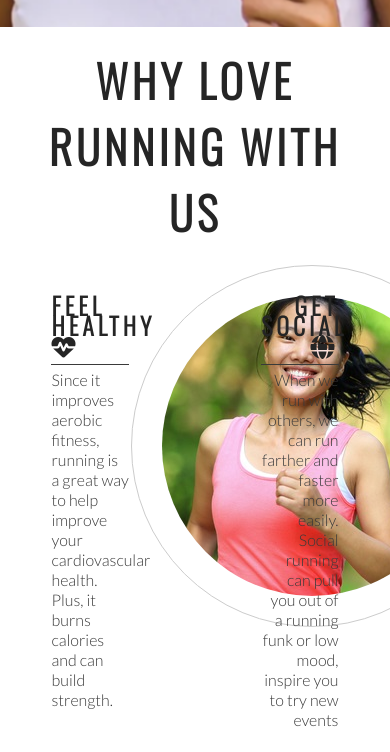
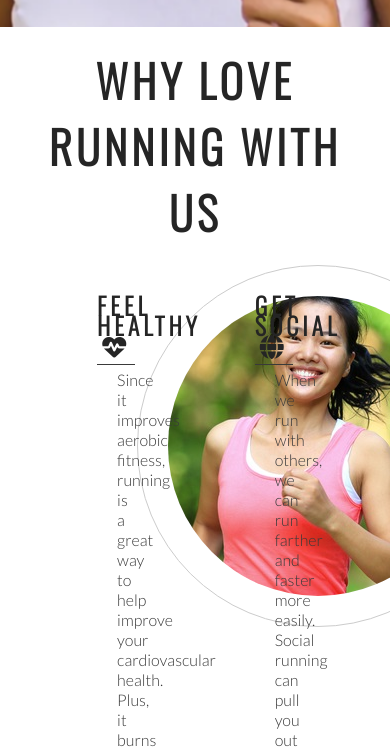
Before and after one commit to LadyNeowen/love-running, a plain HTML site: page index.html in a window 390 px wide. Shown: the part 693-1445 px from the top of the page. Drawn offline with nearby package versions, Linux system fonts and the light colour scheme.

Commit message:
Add resizing avaliability for pads and mobile devices

```diff
--- a/assets/css/style.css
+++ b/assets/css/style.css
@@ -253,3 +253,26 @@
     line-height: 25px;
 }
 }
+
+#cover-text {
+    left: 0;
+}
+
+#club-ethos {
+    width: 90%;
+    height: 1220px;
+    margin:  0 auto;
+}
+
+.left-about-heading, .right-about-heading {
+    width: inherit;
+}
+.left-about-heading h2, .right-about-heading h2 {
+    width: 100%;
+    text-align: center;
+}
+.left-about-heading p, .right-about-heading p {
+    text-align: center;
+    padding: 0 20px;
+
+}
```
